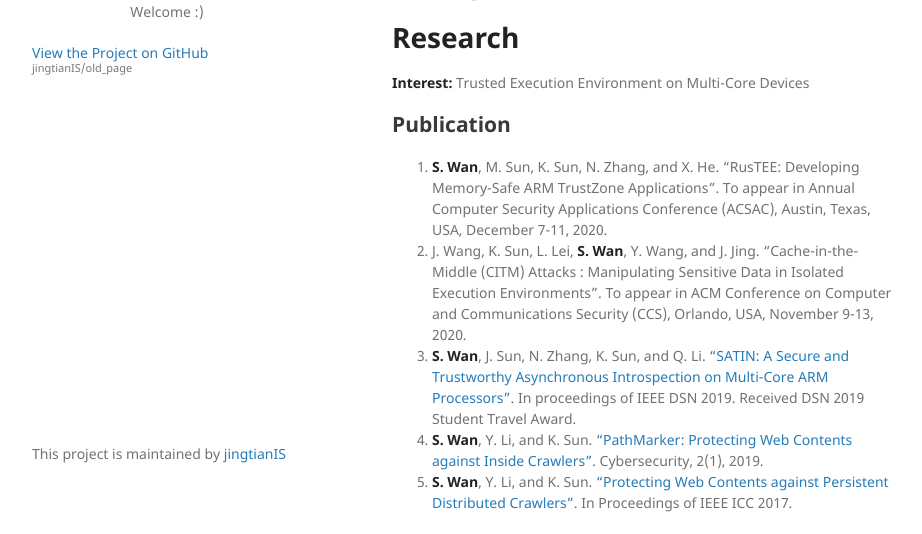
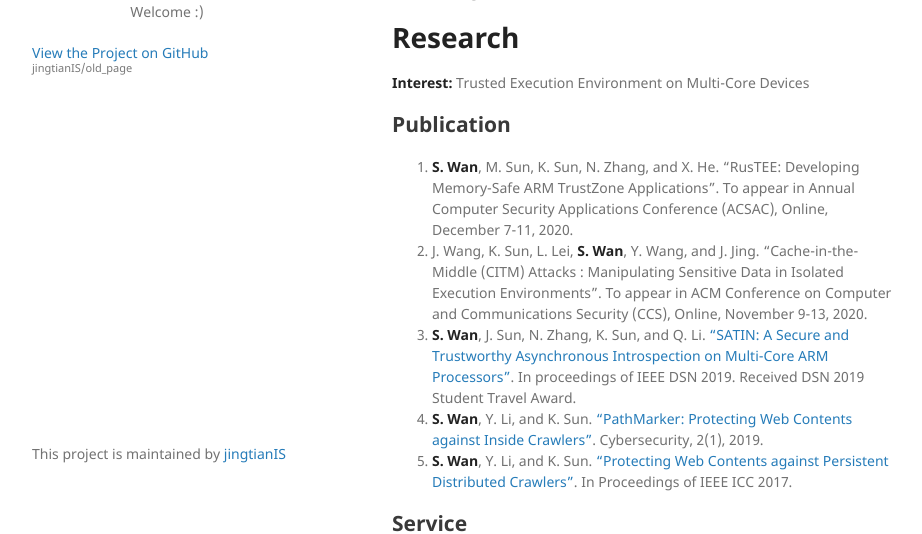
Before and after one commit to jingtianIS/old_page, a Jekyll site: the page built from index.md, in a window 1280 px wide and 900 px high, cut to the strip 366-900 px from the top of the window. Shown: the whole strip, without its empty margins (178-1100 px from the left). Built offline with Jekyll 4.4.1, drawn with Linux system fonts in a browser that asks for light colours; our own code applies the rules of GitHub Pages for plain Markdown files.

Commit message:
Update index.md

```diff
--- a/index.md
+++ b/index.md
@@ -18,8 +18,8 @@
 **Interest:** Trusted Execution Environment on Multi-Core Devices
 
 ## Publication
-1. **S. Wan**, M. Sun, K. Sun, N. Zhang, and X. He. "RusTEE: Developing Memory-Safe ARM TrustZone Applications". To appear in Annual Computer Security Applications Conference (ACSAC), Austin, Texas, USA, December 7-11, 2020.
-2. J. Wang, K. Sun, L. Lei, **S. Wan**, Y. Wang, and J. Jing. "Cache-in-the-Middle (CITM) Attacks : Manipulating Sensitive Data in Isolated Execution Environments". To appear in ACM Conference on Computer and Communications Security (CCS), Orlando, USA, November 9-13, 2020.
+1. **S. Wan**, M. Sun, K. Sun, N. Zhang, and X. He. "RusTEE: Developing Memory-Safe ARM TrustZone Applications". To appear in Annual Computer Security Applications Conference (ACSAC), Online, December 7-11, 2020.
+2. J. Wang, K. Sun, L. Lei, **S. Wan**, Y. Wang, and J. Jing. "Cache-in-the-Middle (CITM) Attacks : Manipulating Sensitive Data in Isolated Execution Environments". To appear in ACM Conference on Computer and Communications Security (CCS), Online, November 9-13, 2020.
 3. **S. Wan**, J. Sun, N. Zhang, K. Sun, and Q. Li. ["SATIN: A Secure and Trustworthy Asynchronous Introspection on Multi-Core ARM Processors"](./assets/papers/SATIN-DSN2019.pdf). In proceedings of IEEE DSN 2019. Received DSN 2019 Student Travel Award.
 4. **S. Wan**, Y. Li, and K. Sun. ["PathMarker: Protecting Web Contents against Inside Crawlers"](./assets/papers/PathMarker-Cybersecurity2019.pdf). Cybersecurity, 2(1), 2019.
 5. **S. Wan**, Y. Li, and K. Sun. ["Protecting Web Contents against Persistent Distributed Crawlers"](./assets/papers/PathMarker-ICC2017.pdf). In Proceedings of IEEE ICC 2017.
```
